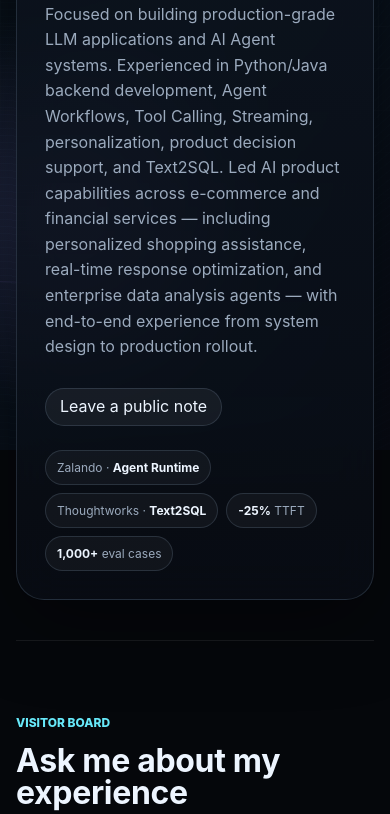
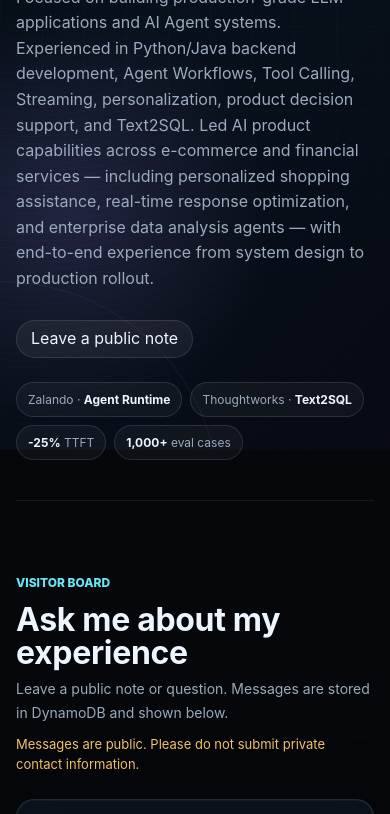
Before and after one commit to AshleyWang1231/resume, a plain HTML site: page index.html in a window 390 px wide. Shown: the part 394-1208 px from the top of the page. Drawn offline with Linux system fonts and the light colour scheme.

Commit message:
style: restore full-width hero layout

```diff
--- a/index.html
+++ b/index.html
@@ -40,9 +40,8 @@
     <main id="top">
       <!-- ── Hero ── -->
       <section class="hero-section" aria-labelledby="hero-title">
-        <div class="hero-card">
-          <div class="hero-copy">
-            <p class="kicker" data-i18n="heroKicker">AI Software Engineer</p>
+        <div class="hero-copy">
+          <p class="kicker" data-i18n="heroKicker">AI Software Engineer</p>
           <h1 id="hero-title" data-i18n="heroTitle">I ship AI Agent systems from design to production.</h1>
           <p class="hero-lead" data-i18n="heroLead">
             4 years building LLM agents across e-commerce (Zalando) and financial services (Thoughtworks). Specialising in Agent Runtime, Streaming UX, Tool Calling, Personalization, and Text2SQL — with a focus on measurable, production-ready outcomes.
@@ -56,7 +55,6 @@
             <span><strong>-25%</strong> TTFT</span>
             <span><strong>1,000+</strong> eval cases</span>
           </div>
-        </div>
         </div>
       </section>
 
--- a/styles.css
+++ b/styles.css
@@ -173,17 +173,12 @@ main {
 }
 /* ─── Hero section ─── */
 .hero-section {
-  padding: clamp(56px, 8vw, 96px) 0 clamp(44px, 7vw, 72px);
+  min-height: calc(100vh - var(--header-h));
+  display: flex;
+  align-items: center;
+  padding: clamp(72px, 10vw, 128px) 0;
 }
-.hero-card {
-  border: 1px solid var(--line);
-  border-radius: calc(var(--radius) + 10px);
-  background: linear-gradient(180deg, rgba(13, 20, 31, 0.86), rgba(9, 14, 22, 0.72));
-  box-shadow: var(--shadow), inset 0 1px 0 rgba(255, 255, 255, 0.04);
-  backdrop-filter: blur(22px);
-  padding: clamp(32px, 6vw, 70px);
-}
-.hero-copy { max-width: 760px; }
+.hero-copy { max-width: 920px; }
 .kicker {
   margin-bottom: 12px;
   color: var(--cyan);
@@ -616,10 +611,10 @@ h3 { margin-bottom: 10px; font-size: 17px; }
 /* ─── Breakpoint: narrow screens ─── */
 @media (max-width: 800px) {
   .hero-section {
-    padding-top: 36px;
+    min-height: auto;
+    padding-top: 48px;
     padding-bottom: 40px;
   }
-  .hero-card { padding: 28px; }
   main {
     width: min(var(--max), calc(100vw - 32px));
     margin: 0 auto;
```
